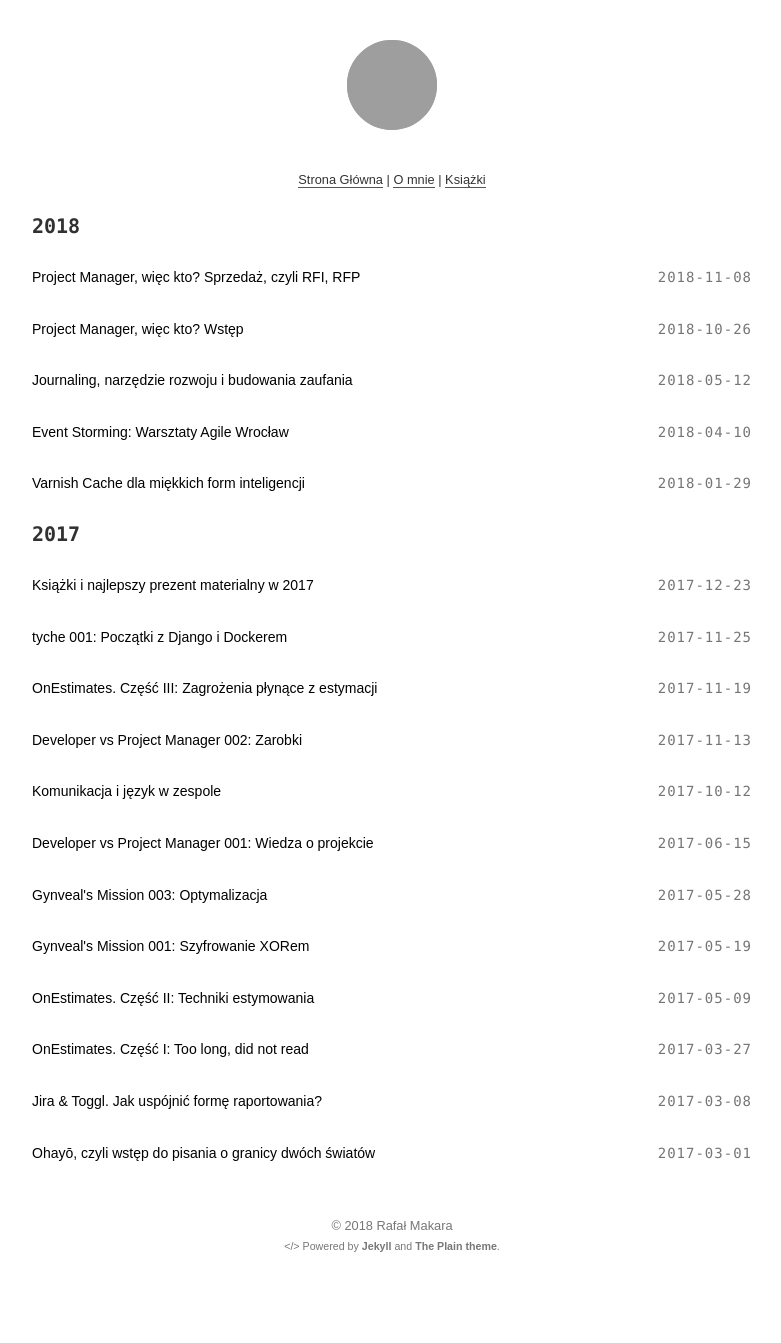
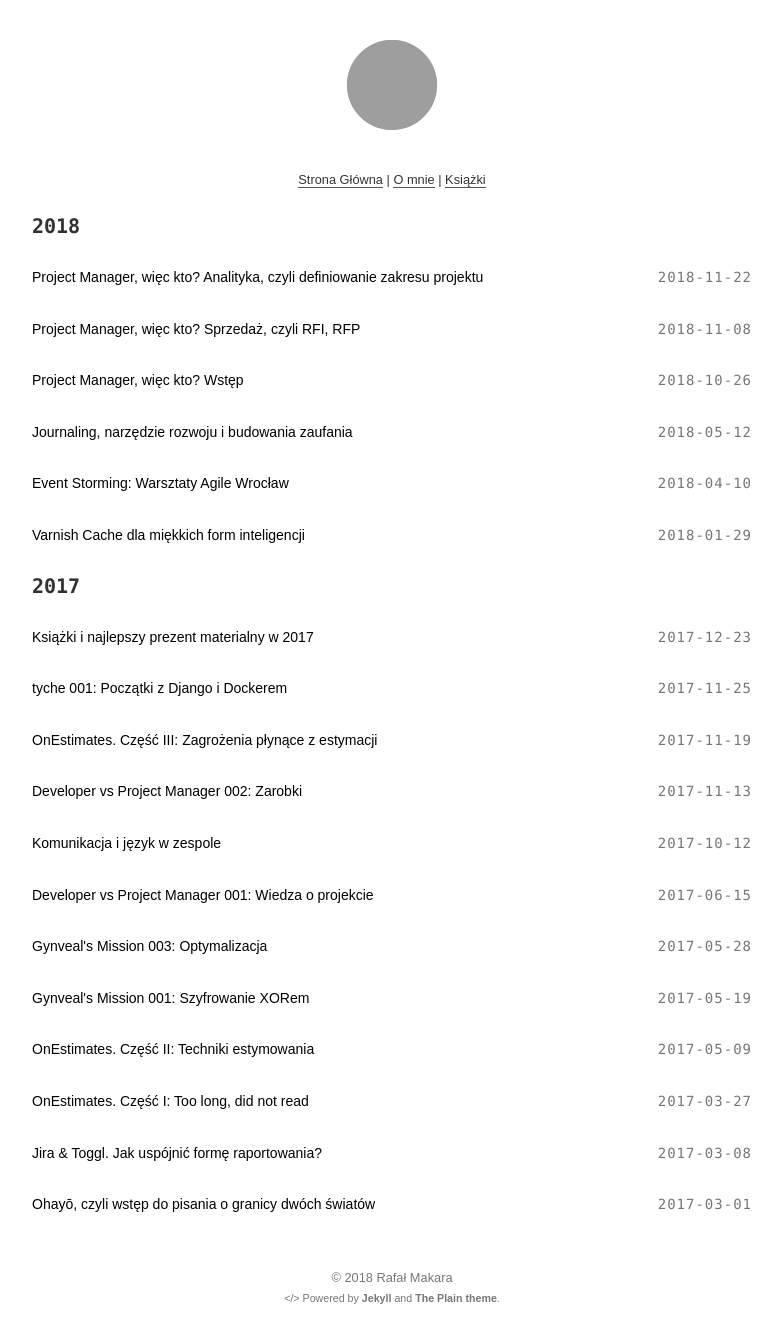
Before and after one commit to rmakara/blog-jekyll, a Jekyll site: the page built from index.html, in a window 1280 px wide. Shown: the whole page, without its empty margins (248-1029 px from the left). Built offline with Jekyll 4.4.1, drawn with Linux system fonts in a browser that asks for light colours; before the commit the page ends 1291 px from its top, so only the background shows below that; some of the changed lines change nothing that is shown; grey boxes are pictures that could not be loaded.

Commit message:
Snapshot 2018-12-14

```diff
--- a/_posts/2018-10-26-Project-Manager-wiec-kto-Wstep.md
+++ b/_posts/2018-10-26-Project-Manager-wiec-kto-Wstep.md
@@ -25,7 +25,7 @@ Seria artykułów będzie podzielona na konkretne zakresy aktywności project ma
 
 * [Project Manager, więc kto? Wstęp.](https://rmakara.github.io/Project-Manager-wiec-kto-Wstep)
 * [Project Manager, więc kto? Sprzedaż, czyli RFI, RFP](https://rmakara.github.io/Project-Manager-wiec-kto-Sprzedaz-czyli-rfi-rfp)
-* Project Manager, więc kto? Analityka, czyli definiowanie zakresu projektu.
+* [Project Manager, więc kto? Analityka, czyli definiowanie zakresu projektu.](https://rmakara.github.io/Project-Manager-wiec-kto-Analityka-czyli-definiowanie-zakresu-projektu)
 * Project Manager, więc kto? Praca zespołu, czyli "Scrum".
 * Project Manager, więc kto? Zarządzanie projektami, czyli "Prince2".
 * Project Manager, więc kto? Liderowanie i szefowanie, czyli decyzje i feedback.
--- a/_posts/2018-11-08-Project-Manager-wiec-kto-Sprzedaz-czyli-rfi-rfp.md
+++ b/_posts/2018-11-08-Project-Manager-wiec-kto-Sprzedaz-czyli-rfi-rfp.md
@@ -130,3 +130,5 @@ Podcasty to świetna rozrywka podczas chodzenia po mieście, jazdy autobusem czy
 * \[8\] [Kubernetes](https://kubernetes.io/)
 * \[9\] [Event Sourcing, Martin Fowler](https://martinfowler.com/eaaDev/EventSourcing.html)
 * \[10\] [Time & materials, Wikipedia](https://en.wikipedia.org/wiki/Time_and_materials)
+
+Dalej chcesz zostać PMem? Jeżeli tak, to zachęcam do przeczytania trzeciego artykułu [Project Manager, więc kto? Analityka, czyli definiowanie zakresu projektu](https://rmakara.github.io/Project-Manager-wiec-kto-Analityka-czyli-definiowanie-zakresu-projektu).
--- /dev/null
+++ b/_posts/2018-11-22-Project-Manager-wiec-kto-Analityka-czyli-definiowanie-zakresu-projektu.md
@@ -0,0 +1,87 @@
+---
+layout: post
+title: Project Manager, więc kto? Analityka, czyli definiowanie zakresu projektu
+image: /assets/20181122_header.jpg
+description: Zadania wykonywane przez managerów w firmach IT nie są w pełni transparentne dla zespołów developerskich. Co robią project managerowie? Wyjaśnijmy! W dzisiejszym artykule opisujemy zaangażowanie project managera w definiowaniu zakresu projektu.
+---
+
+> Jest to trzeci artykuł z cyklu _Project Manager, więc kto._, jeżeli nie czytałeś/aś od początku to zachęcam do przejścia na stronę [Project Manager, więc kto? Wstęp](https://rmakara.github.io/Project-Manager-wiec-kto-Wstep).
+
+> Rola project managera może być skrajnie różna w zależności od firmy. Często stanowiska nazywane zwrotem "project manager" - nie są dla project managerów. Seria artykułów będzie zawierać pewne uproszczenia i ograniczony kontekst.
+
+> Ten artykuł nie jest o analityce.
+
+# Czym jest projekt?
+
+Słowo projekt jest jednym z najbardziej nadużywanych określeń XXI wieku. Projekty robi każdy, w każdy możliwy sposób. Co to właściwie jest? Kilka lat temu usłyszałem definicję mówiącą o tym, że jest to zakres działań przeprowadzających nas od pewnego stanu zastanego do stanu docelowego. Wszystko to dzieję się w zdefiniowanych ramach czasowych (ang. deadline), osobowych (ang. people, resources) oraz kosztowych (ang. cost). Anglojęzyczna wikipedia przytacza następującą definicję:
+
+> Contemporary business and science treat as a project (or program) any undertaking, carried out individually or collaboratively and possibly involving research or design, that is carefully planned (usually by a project team) to achieve a particular aim.
+
+# Czym jest zakres projektu (ang. scope)?
+
+Pomińmy większość elementów projektu wspomnianych w poprzednim akapicie i skupmy się na dwóch: stan zastany oraz stan docelowy. Czym w ramach tego jest zakres projektu? Jest to jak najdokładniejsze określenie wymagań, które muszą być spełnione, aby osiągnąć cel projektu. Co ważne, nie jest to lista konkretnych zadań prowadzących do osiągnięcia danego wyniku. Jest to informacja mówiąca o tym co powinno być zrobione, ale nie jak.
+
+Zakres wyznacza ramy, które służą nam w początkowym szacowaniu kosztu oraz czasu realizacji, a także w późniejszym doborze zespołu oraz kontrolowaniu tych parametrów względem zakresu. Te trzy zmienne tworzą tak zwany "magiczny trójkąt" (ang. project management triangle).
+
+Zakres jest parametrem zmiennym i podczas realizacji projektu może być modyfikowany przez tzw. change requesty (z punktu widzenia zarządzania projektami) lub dostosowywanie kierunku w którym zmierzamy (z punktu widzenia zwinnych metodyk wytwarzania).
+
+> Uwaga: Świadomie pominęliśmy tu rozbicie zakresu na projektowy i produktowy.
+
+# Role wspierające project managera w definiowaniu zakresu
+
+Przed rozpoczęciem projektu definiujemy jego zakres. Zazwyczaj na tym etapie mamy małą ilość danych o tym co i jak będzie wytwarzane. My, jako project managerowanie mamy również ograniczoną wiedzę i umiejętności, i być może nie jesteśmy w pełni kompetentni do samodzielnego zdefiniowania całego zakresu, który doprowadzi nas do osiągnięcia celu projektu.
+
+W takich sytuacjach, w zależności od firmy w której pracujemy możemy posiłkować się wsparciem innych osób. Czasami jest to zespół sprzedażowy, który dostarczył do nas projekt. Czasami jest to architekt / programista. Czasami projektant użyteczności. Czasami analityk. Musimy pamiętać, że w tym procesie nie jesteśmy sami i możemy korzystać ze wsparcia kolegów i koleżanek, prezentujących odmienny punkt widzenia. Wracając do definicji zakresu mówiącej _"jak najdokładniejsze określenie"_ pamiętajmy o tym, że jak najdokładniejsze zdefiniowanie zakresu możemy osiągnąć jedynie przez patrzenie na ten sam problem z różnych perspektyw, korzystając z pomocy ludzi o innych specjalizacjach i innym doświadczeniu. Róbmy to pamiętając, że później zespół lub zespoły projektowe będą musiały go wspólnie z nami zrealizować.
+
+Jeżeli naszym celem byłoby wdrożenie systemu magazynowego o którym wspominaliśmy w poprzednim artykule z serii, to naszym stanem początkowym byłaby firma bez systemu WMS, stanem końcowym wdrożony system WMS, a zakresem wszystko to co musi być spełnione, aby zmienić stan z jednego na drugi.
+
+# The worst thing you can do
+
+W roli project managera tak naprawdę nie musimy brać udziału w definiowaniu zakresu projektu. Mamy uprawnienia do delegowania, bo na tym polega nasza rola. Możemy otrzymać zakres projektu od sprzedawców i go po prostu zacząć robić. Możemy poprosić analityka, aby przeanalizował sytuację i przygotował zakres, a my go po prostu zaczniemy realizować. Jest to idealna droga do poniesienia porażki w ramach zarządzania takim projektem... droga, którą kiedyś zdarzyło mi podążać.
+
+Jak można kontrolować projekt w ramach którego znamy tylko cel, ale nie wiemy jak go osiągnąć? W przeszłości współpracowałem z project managerami po stronie klientów, których zarządzanie opierało się na przeczytaniu listy kamieni milowych oraz terminów ich osiągnięcia, ustawienia przypomnień w kalendarzu i wysyłania maili z zapytaniem "czy milestone został osiągnięty?" w dzień pokazania popupu przypominającego o terminie. Niezależnie od stanu faktycznego, wystarczyło napisać "jest ok", aby manager został zaspokojony.
+
+# Stop crying, be a (wo)man
+
+Jeżeli jesteśmy project managerami w wielkiej firmie realizującej projekt za 50 milionów to prawdopodobnie jesteśmy oddaleni od setek osób go wytwarzających. Jeżeli jesteśmy product ownerami w małej firmie to prawdopodobnie jesteśmy bardzo blisko osób realizujących dany projekt. Niezależnie od sytuacji w której się znajdujemy - musimy znać zakres projektu. Bez tego prosimy się o porażkę, stres oraz wychodzenie na niekompetentnych w kontaktach z interesariuszami i zespołami.
+
+# Sposoby definiowania zakresu
+
+Jeżeli musimy znać zakres to jak go zdefiniować? Tak jak wspomnieliśmy w akapicie o rolach wspierających jego definiowanie - może to zostać osiągnięte na wiele różnych sposobów. Przedstawiając dwie skrajności: możemy wykonać głęboką analizę, której wynikiem będzie szczegółowa dokumentacja lub możemy skorzystać z lekkich metod znanych w świecie agile. Ten artykuł jest zdecydowanie za krótki, aby omówić jedną czy drugą. Przytoczę jednak dwa źródła z którymi warto się zapoznać.
+
+Pierwszym z nich jest analiza biznesowa i systemowa, której dobrym przykładem jest działalność Jarosława Żelińskiego. Ze szczegółami można zapoznać się na stronie [https://it-consulting.pl/](https://it-consulting.pl/) oraz znajdującym się na niej blogu (po wejściu na stronę trzeba kliknąć w logo :)). Pan Jarosław jest również autorem książki [Analiza biznesowa. Praktyczne modelowanie organizacji](https://helion.pl/ksiazki/analiza-biznesowa-praktyczne-modelowanie-organizacji-jaroslaw-zelinski,sfomod.htm#format/d), którą polecam.
+
+Drugą skrajnością jest np. user story mapping. Jest to metoda pozwalająca nam przy wykorzystaniu ściany oraz kolorowych karteczek zdefiniować tzw. ścieżkę użytkownika oraz elementy prowadzące do osiągnięcia każdego z jej kroków. Dodatkowo, technika ta pozwala nam na bardzo elastyczne i zwinne definiowanie priorytetów oraz kolejnych działań przybliżających nas do realizacji projektu. Wszystko o user story mappingu możecie przeczytać na stronie [User Story Mapping - Jeff Patton & Associates](http://www.jpattonassociates.com/user-story-mapping/).
+
+# Kontrola zakresu
+
+Rolą project managera jest kontrola zakresu projektu przez cały czas jego trwania. Dlaczego? Zespół projektowy prawdopodobnie będzie szukał uproszczeń w realizacji celów, a nasz klient będzie dążył do realizacji swoich oczekiwań, które często będą wychodzić poza zdefiniowany zakres (ta strefa działań project managera okreslana jest również jako _expectation management_). Wyjście poza zakres prowadzi do potencjalnego zwiększenia kosztów projektu i wydłużenia czasu jego realizacji. Naszą odpowiedzialnością jest zarządzanie zakresem, aby osiągnąć wyznaczony cel w ramach zakresu, kosztu, czasu ... oraz jakości. Jeżeli te parametry ulegną zmianie, a my odpowiednio tego nie zakomunikujemy i nie skorygujemy to mamy porażkę lub proces sądowy.
+
+# Zakres w agile
+
+W ramach serii artykułów _Project Manager, więc kto?_ staram się pojednać ze sobą świat twardego zarządzania projektami, ze światem metodyk zwinnych. Większość tej tematyki zostanie omówiona w ramach artykułów o Prince2 oraz Scrum. Jednak już teraz chcąc uchronić się od negatywnych opinii na temat powyższej treści, muszę wspomnieć o tym, jak ma się zakres projektu do pracy np. w metodyce Scrum, a jak w warunkach skrajnej niepewności.
+
+W przypadku Scruma, odpowiedź jest dość prosta. Scrum jest frameworkiem pracy zespołowej. Nie jest narzędziem do definiowania tego co będziemy robić. W warunkach niepewności, wspiera on jednak ciągłe definiowanie i dostosowywanie zakresu. Z punktu widzenia treści tego artykułu pamiętajmy, że pracujemy nad osiągnięciem pewnego celu. Niezależnie od przyjętych metod - musimy go osiągnąć.
+
+Co możemy powiedzieć o tzw. skrajnej niepewności? Kiedyś byłem na kilku konferencjach dotyczących wytwarzania oprogramowania. Pojawiały się na nich prelekcje porównujące Scruma z Prince2. W mojej ocenie, mówiły o czymś, co było jak porównywanie jabłek z czerwonym młotkiem i zdecydowanie się z nimi nie zgadzałem. Jednak pojawiał się na nich jeden w miarę sensowny wykres ukazujący zasadność wykorzystania metodyk waterfallowych lub agilowych. Prezentował on czas na osi poziomej oraz stopień niepewności na osi pionowej. W sytuacji gdy na realizację "projektu" mamy dużo czasu, ale nasza wiedza jest bardzo mała, a co za tym idzie stopień niepewności jest olbrzymi - jest to miejsce dla metodyk zwinnych. W takiej sytuacji trudno jest zdefiniować zakres. Musimy się liczyć nawet z tym, że po kilku miesiącach pracy warunki biznesowe mogą nas zmusić do wykonania tzw. [pivotu](https://en.wikipedia.org/wiki/Lean_startup#Pivot). W takich sytuacjach, zazwyczaj mamy jednak świadomość celu, a także dostęp do metryk z których możemy korzystać podobnie jak z technik kontrolowania zakresu, aby w rezultacie - spełnić oczekiwania naszego klienta.
+
+Dla pogłębienia wiedzy o powyższym problemie warto zapoznać się z [frameworkiem Cynefin](https://en.wikipedia.org/wiki/Cynefin_framework). To o czym chciałbym, abyśmy pamiętali to - unikajmy mówienia "nie da się" - niezależnie od sytuacji w której się znajdujemy w kontekście kontrolowania zakresu. Gdy przychodzą nam takie słowa do głowy, starajmy się wykorzystać dostępną wiedzę i narzędzia do weryfikacji stawianych przez nas kroków, względem celu do którego zmierzamy. Pomóc nam w tym może książka Lean Analytics, którą przytaczam poniżej.
+
+# Do posłuchania i poczytania
+
+W celu uzupełnienia wiedzy, która może przydać się w tym obszare prac PMa - zachęcam do zapoznania się z poniższymi podcastami oraz książkami mówiącymi o analizie, Lean Startup, MVP oraz mierzeniu.
+
+* [Podcast: Analiza IT. Hania Tomaszewska.](http://analizait.pl/category/podcast/)
+* [Podcast: DevTalk #83 – Idea Validation with Pat Flynn. Maciej Aniserowicz.](https://devstyle.pl/2018/07/02/devtalk-83-idea-validation-with-pat-flynn/)
+* [Metoda Lean Startup. Wykorzystaj innowacyjne narzędzia i stwórz firmę, która zdobędzie rynek. Eric Ries.]([https://helion.pl/ksiazki/metoda-lean-startup-wykorzystaj-innowacyjne-narzedzia-i-stworz-firme-ktora-zdobedzie-rynek-eric-ries,meleav.htm])
+* [Minimum viable product. Wikipedia.](https://en.wikipedia.org/wiki/Minimum_viable_product)
+* [Lean Analytics. Use Data to Build a Better Startup Faster. Alistair Croll, Benjamin Yoskovitz.](http://leananalyticsbook.com/)
+
+* * *
+
+# Źródła i pojęcia
+
+* \[1\] [Scope, Wikipedia](https://en.wikipedia.org/wiki/Scope_(project_management))
+* \[2\] [Project, Wikipedia](https://en.wikipedia.org/wiki/Project)
+* \[3\] [Pivot, Wikipedia](https://en.wikipedia.org/wiki/Lean_startup#Pivot)
+* \[4\] [Cynefin framework, Wikipedia](https://en.wikipedia.org/wiki/Cynefin_framework)
```
Also changed, not shown: assets/20181122_header.jpg (added), 1 other file.
